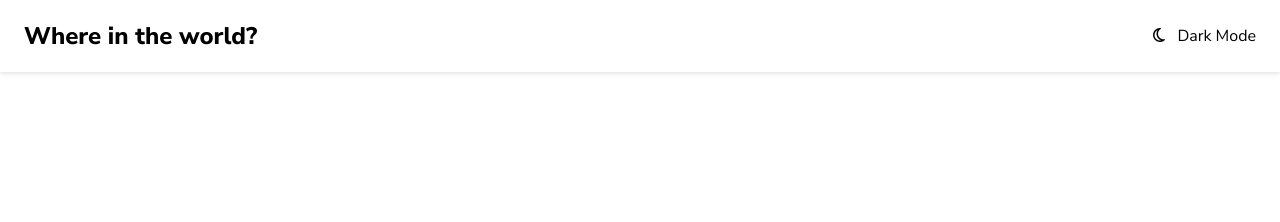
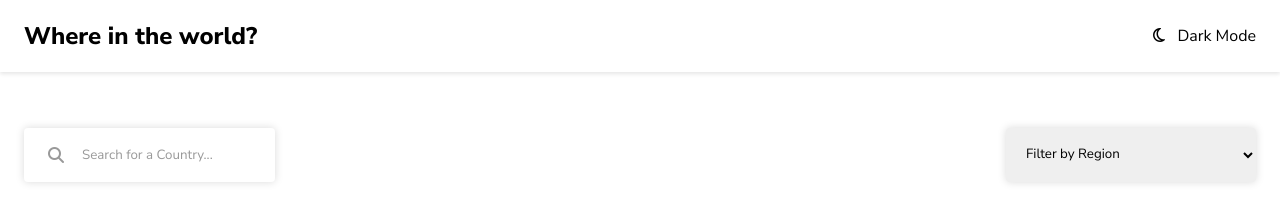
Before and after one commit to Sanjay17u/Project-Countries, a plain HTML site: page index.html in a window 1280 px wide. Drawn offline with Linux system fonts and the light colour scheme; no server answers.

Commit message:
Filter Functionality Complete.

```diff
--- a/country.css
+++ b/country.css
@@ -24,6 +24,7 @@ main {
     width: 25%;
     margin-right: 5rem;
     margin-bottom: 3rem;
+    border: 1px solid #ddd;
 }
 
 
--- a/country.js
+++ b/country.js
@@ -43,14 +43,11 @@ fetch(`https://restcountries.com/v3.1/name/${countryName}?fullText=true`)
 
     if(country.borders) {
       country.borders.forEach((border) => {
-        // console.log(border)
         fetch(`https://restcountries.com/v3.1/alpha/${border}`).then((res) => res.json())
         .then(([borderCountry]) => {
-          // console.log(borderCountry)
           const borderCountryTag = document.createElement('a')
           borderCountryTag.innerText = borderCountry.name.common
           borderCountryTag.href = `country.html?name=${borderCountry.name.common}`
-          // console.log(borderCountryTag)
           borderCountries.append(borderCountryTag)
         })
       })
--- a/index.html
+++ b/index.html
@@ -15,22 +15,26 @@
 <body>
     <header class="header">
         <div class="header__content">
-            <h2 class="title">Where in the world?</h2>
+            <h2 class="title"><a href="/">Where in the world?</a></h2>
             <p><i class="fa-regular fa-moon"></i> &nbsp;&nbsp;Dark Mode</p>
         </div>
     </header>
     <main>
-        <div class="countries__container">
-            <!-- <a href="#" class="country__card">
-                <img src="https://flagcdn.com/in.svg" alt="flag__image">
-                <div class="card__text">
-                    <h3 class="card__title">India</h3>
-                    <p><b>Population: </b>81,770,900</p>
-                    <p><b>Region: </b>Asia</p>
-                    <p><b>Capital: </b>New Delhi</p>
-                </div>
-            </a> -->
+        <div class="search__filter__container" >
+            <div class="search__container" >
+                <i class="fa-solid fa-magnifying-glass"></i>
+                <input type="text" placeholder="Search for a Country...">
+            </div>
+            <select class="filter__by__region">
+                <option hidden>Filter by Region</option>
+                <option value="Asia">Asia</option>
+                <option value="America">America</option>
+                <option value="Europe">Europe</option>
+                <option value="Oceania">Oceania</option>
+                <option value="Africa">Africa</option>
+            </select>
         </div>
+        <div class="countries__container"></div>
     </main>
 </body>
 </html>
--- a/script.js
+++ b/script.js
@@ -1,8 +1,20 @@
 const countriesContainer = document.querySelector(".countries__container");
+const filterByRegion = document.querySelector('.filter__by__region')
 
 fetch("https://restcountries.com/v3.1/all")
   .then((res) => res.json())
+  .then(renderCountries);
+
+filterByRegion.addEventListener('change',(e) => {
+  fetch(`https://restcountries.com/v3.1/region/${e.target.value}`)
+  .then((res) => res.json())
   .then((data) => {
+    renderCountries(data)
+  });
+})
+
+function renderCountries(data) {
+  countriesContainer.innerHTML = ''
     data.forEach((country) => {
         console.log(country)
       const countryCard = document.createElement("a");
@@ -22,4 +34,4 @@ fetch("https://restcountries.com/v3.1/all")
 
       countriesContainer.append(countryCard);
     });
-  });
+}
--- a/style.css
+++ b/style.css
@@ -43,6 +43,49 @@ a {
     /* justify-content: space-between; */
 }
 
+.search__container{
+    box-shadow: 0 0 8px 0px rgba(0, 0, 0, 0.15);
+    max-width: 400px;
+    border-radius: 4px;
+    padding: 0 24px;
+    display: flex;
+}
+
+.search__container i {
+    color: #999;
+    cursor: pointer;
+    align-self: center;
+}
+
+.search__container input {
+    border: none;
+    outline: none;
+    padding: 18px;
+    flex-grow: 1;
+}
+
+.search__container input::placeholder {
+    color: #999;
+}
+
+.search__filter__container {
+    margin-top: 2em;
+    margin-bottom: 3.5em;
+    max-width: 1580px;
+    margin-inline: auto;
+    display: flex;
+    justify-content: space-between;
+}
+
+.filter__by__region {
+    width: 250px;
+    padding: 0 16px;
+    border: none;
+    outline: none;
+    box-shadow: 0 0 8px 0px rgba(0, 0, 0, 0.15);
+    border-radius: 4px;
+}
+
 .country__card {
     display: inline-block;
     width: 250px;
@@ -82,6 +125,16 @@ a {
         justify-content: center;
     }
 
+   .search__filter__container{
+        flex-direction: column;
+        row-gap: 2.5em;
+   }
+
+   .filter__by__region {
+        padding: 16px 16px;
+   }
+
+
     .title {
         font-size: 16px;
     }
```
Also changed, not shown: country.html (+1 -1 lines).
